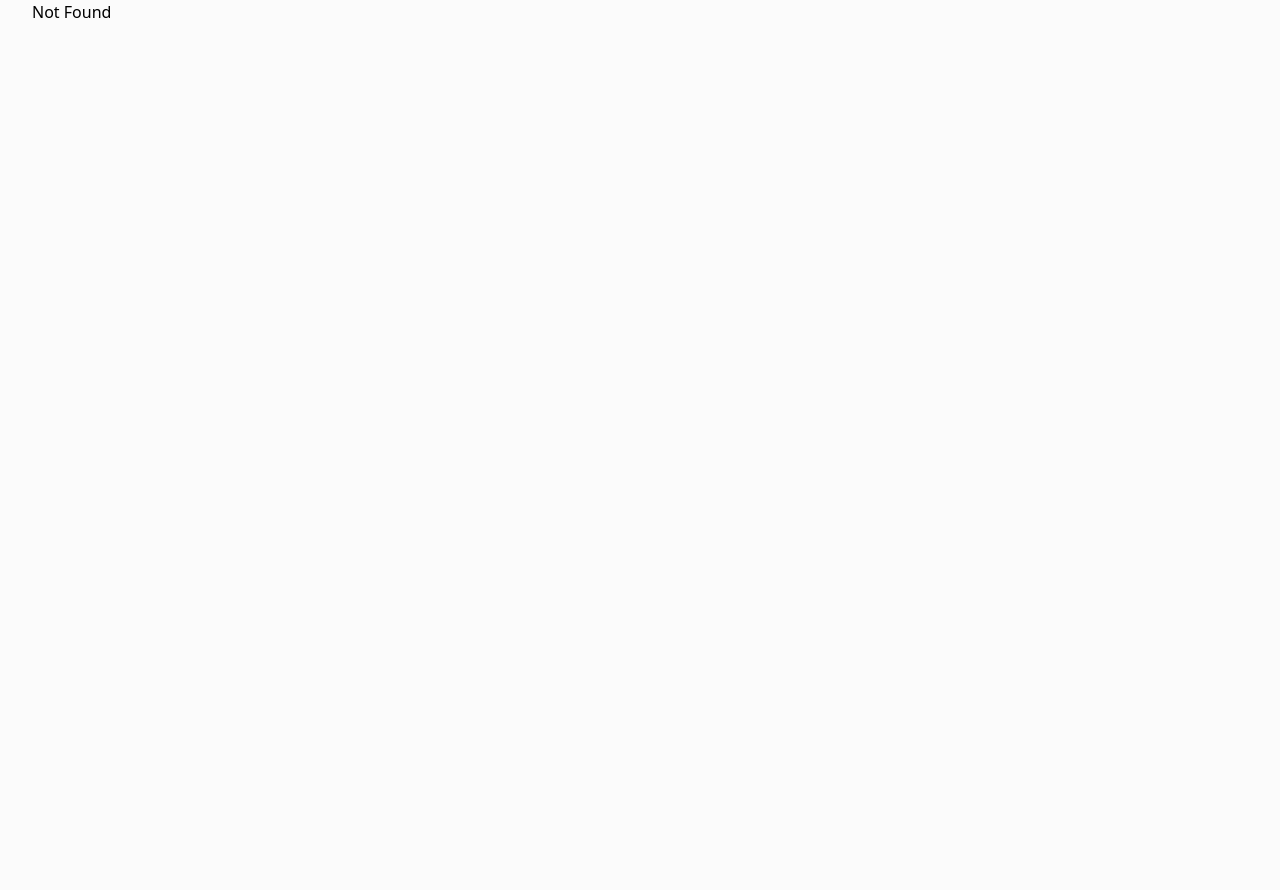
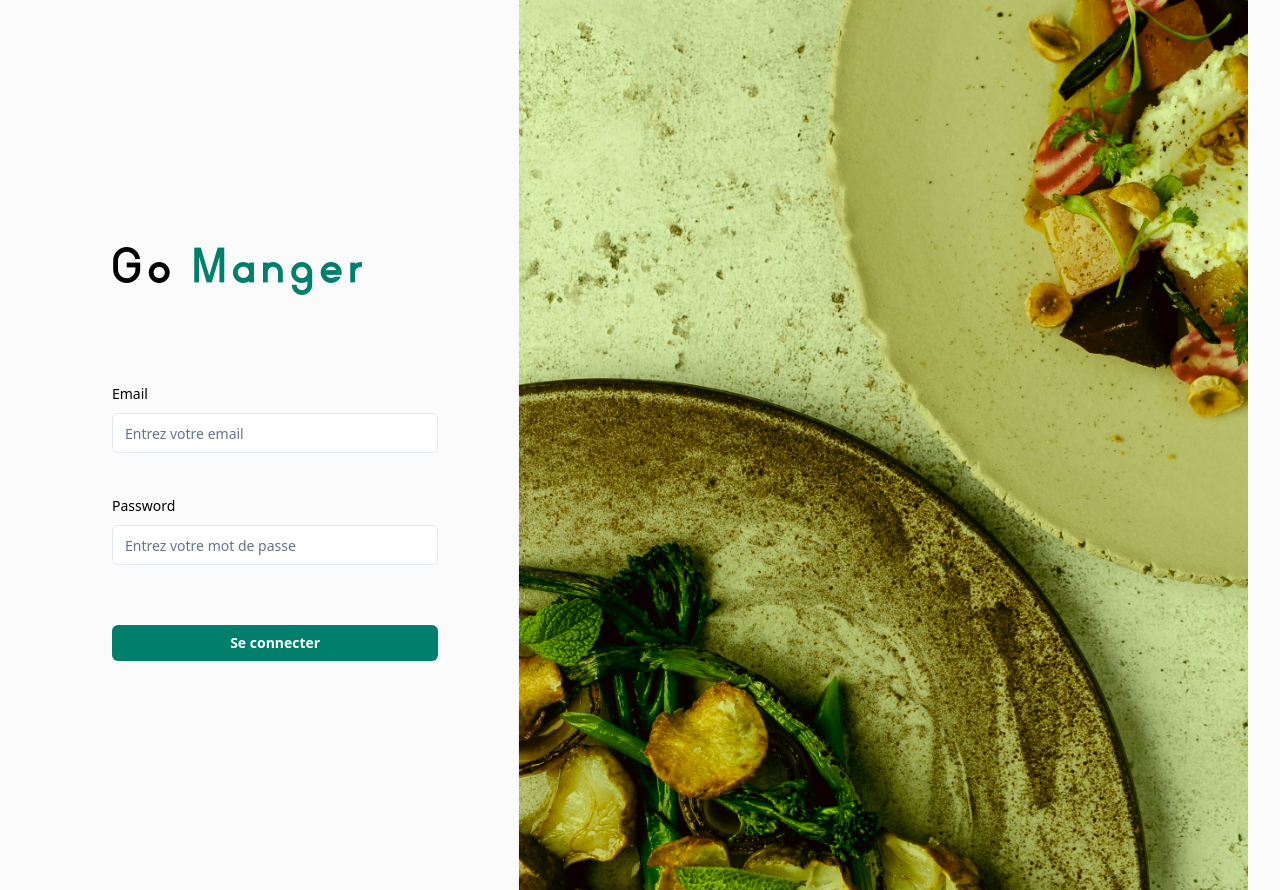
Before and after one commit to clementpnn/Go-Manger, a React (Vite) app in the folder web/: page /loginAdmin in a window 1280 px wide. Before the commit the page ends 800 px from the top, so only its background shows below. Built offline with nearby package versions, Linux system fonts and the light colour scheme.

Commit message:
add login admin page

```diff
--- a/web/src/components/form/login.tsx
+++ b/web/src/components/form/login.tsx
@@ -43,10 +43,14 @@ export default function LoginForm({ type }: { type: "client" | "restaurant" | "a
   }
 
   return (
-    <>
-      <H3>{type.charAt(0).toUpperCase() + type.slice(1)}</H3>
+    <div className="flex flex-col justify-center gap-y-20 px-20 w-2/5">
+      <div className="header-1 flex flex-row gap-x-4">
+        <span>Go</span>
+        <span className="text-primary">Manger</span>
+      </div>
       <Form {...form}>
-        <form onSubmit={form.handleSubmit(onSubmit)} className="flex">
+        <form onSubmit={form.handleSubmit(onSubmit)} className="flex flex-col gap-y-[3.75rem]">
+          <div className="flex flex-col gap-y-10">
             <FormField
               control={form.control}
               name="email"
@@ -54,7 +58,7 @@ export default function LoginForm({ type }: { type: "client" | "restaurant" | "a
                 <FormItem>
                   <FormLabel>Email</FormLabel>
                   <FormControl>
-                  <Input {...field} />
+                    <Input {...field} placeholder="Entrez votre email"/>
                   </FormControl>
                   <FormMessage />
                 </FormItem>
@@ -68,17 +72,18 @@ export default function LoginForm({ type }: { type: "client" | "restaurant" | "a
                 <FormItem>
                   <FormLabel>Password</FormLabel>
                   <FormControl>
-                  <Input {...field} />
+                    <Input {...field} placeholder="Entrez votre mot de passe"/>
                   </FormControl>
                   <FormMessage />
                 </FormItem>
               )}
             />
-          <Button type="submit" className="ml-5">
-            {status === "pending" ? <Spinner /> : "Send"}
+          </div>
+          <Button type="submit">
+            {status === "pending" ? <Spinner /> : "Se connecter"}
           </Button>
         </form>
       </Form>
-    </>
+    </div>
   );
 }
--- a/web/src/components/ui/button.tsx
+++ b/web/src/components/ui/button.tsx
@@ -5,11 +5,11 @@ import { cva, type VariantProps } from "class-variance-authority"
 import { cn } from "@/libs/utils"
 
 const buttonVariants = cva(
-  "inline-flex items-center justify-center whitespace-nowrap rounded-md text-sm font-medium ring-offset-background transition-colors focus-visible:outline-none focus-visible:ring-2 focus-visible:ring-ring focus-visible:ring-offset-2 disabled:pointer-events-none disabled:opacity-50",
+  "inline-flex items-center justify-center whitespace-nowrap rounded-md text-sm font-bold ring-offset-background transition-colors focus-visible:outline-none focus-visible:ring-2 focus-visible:ring-ring focus-visible:ring-offset-2 disabled:pointer-events-none disabled:opacity-50",
   {
     variants: {
       variant: {
-        default: "bg-primary text-neutral-0 button hover:bg-primary/90",
+        default: "bg-primary text-neutral-0 hover:bg-primary/90",
         destructive:
           "bg-destructive text-destructive-foreground hover:bg-destructive/90",
         outline:
@@ -17,7 +17,7 @@ const buttonVariants = cva(
         secondary:
           "bg-secondary text-secondary-foreground hover:bg-secondary/80",
         ghost: "hover:bg-accent hover:text-accent-foreground",
-        link: "text-neutral-3 bg-none button",
+        link: "text-neutral-3 bg-none",
       },
       size: {
         default: "px-6 py-2",
--- /dev/null
+++ b/web/src/pages/public/LoginAdmin.tsx
@@ -0,0 +1,11 @@
+import LoginForm from "@/components/form/login";
+import dishesImage from "@/assets/images/dishes.png"
+
+export default function LoginAdmin() {
+  return (
+    <div className="flex flex-row">
+      <LoginForm type="admin"/>
+      <img src={dishesImage} alt="image of two restaurants plates" className="w-3/5"/>
+    </div>
+  )
+}
--- a/web/src/pages/public/SignIn.tsx
+++ b/web/src/pages/public/SignIn.tsx
@@ -12,7 +12,7 @@ export default function SignIn() {
             <span className="text-primary">Manger</span>
           </div>
           <div className="flex flex-col gap-y-10">
-            <Link to="/">
+            <Link to="/loginAdmin">
               <Button className="w-full">Administrateur</Button>
             </Link>
             <Link to="/">
--- a/web/src/routes/routes.ts
+++ b/web/src/routes/routes.ts
@@ -16,12 +16,14 @@ import AdminRestaurant from "@/pages/admin/AdminRestaurant";
 import AdminAddRestaurant from "@/pages/admin/AdminAddRestaurant";
 import AdminUpdateRestaurant from "@/pages/admin/AdminUpdateRestaurant";
 import withClientAuth from "@/middleware/auth";
+import LoginAdmin from "@/pages/public/LoginAdmin";
 
 const rootRoute = new RootRoute()
 // Public routes
 const indexRoute = new Route({ getParentRoute: () => rootRoute, path: "/", component: Home })
 const signInRoute = new Route({ getParentRoute: () => rootRoute, path: "/signin", component: SignIn })
 const RestaurantInfoRoute = new Route({ getParentRoute: () => rootRoute, path: "/restaurant/$id", component: Restaurant })
+const LoginAdminRoute = new Route({ getParentRoute : () => rootRoute, path: "/loginAdmin", component: LoginAdmin })
 // Client routes
 const ClientRoute = new Route({ getParentRoute: () => rootRoute, path: "/client", component: withClientAuth(ClientInfo, "client") })
 const ClientOrderRoute = new Route({ getParentRoute: () => rootRoute, path: "/client/order", component: withClientAuth(ClientOrder, "client") })
@@ -40,7 +42,7 @@ const AdminUpdateRestaurantRoute = new Route({ getParentRoute: () => rootRoute,
 // Not found route
 const NotFoundRoute = new Route({ getParentRoute: () => rootRoute, path: "*", component: NotFound })
 
-const routeTree = rootRoute.addChildren([indexRoute, signInRoute, RestaurantInfoRoute,
+const routeTree = rootRoute.addChildren([indexRoute, signInRoute, RestaurantInfoRoute, LoginAdminRoute,
   ClientRoute,
   ClientOrderRoute,
   ClientNewOrderRoute,
```
Lines whose indentation alone changed are shown as unchanged.
